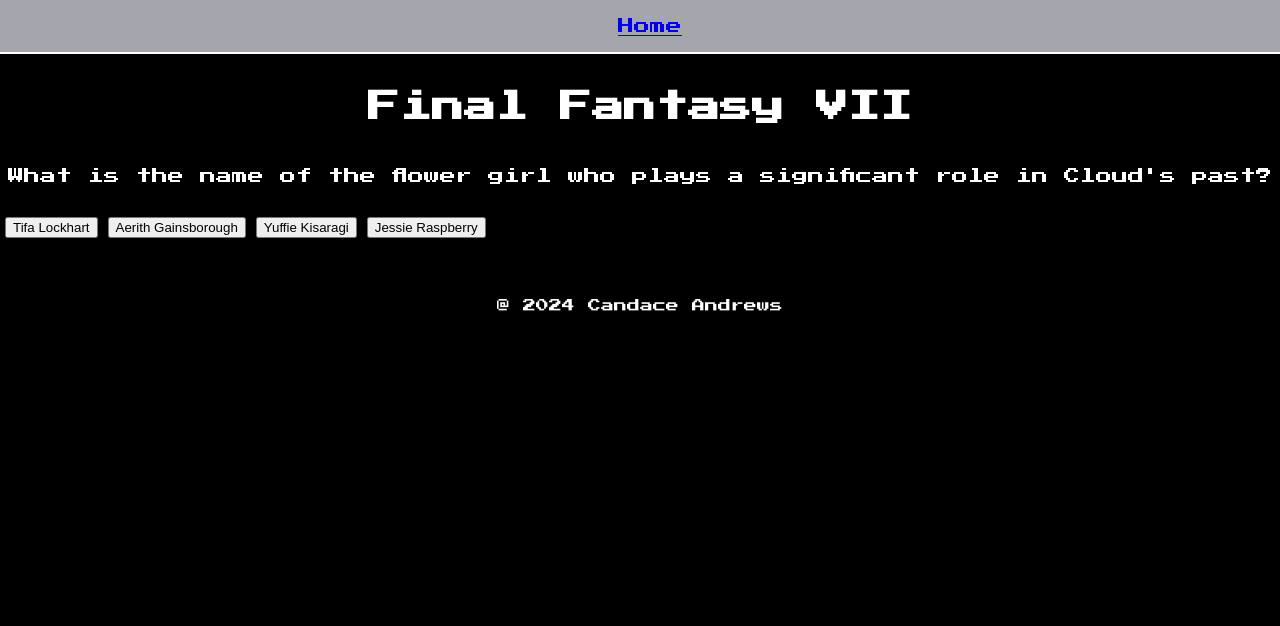
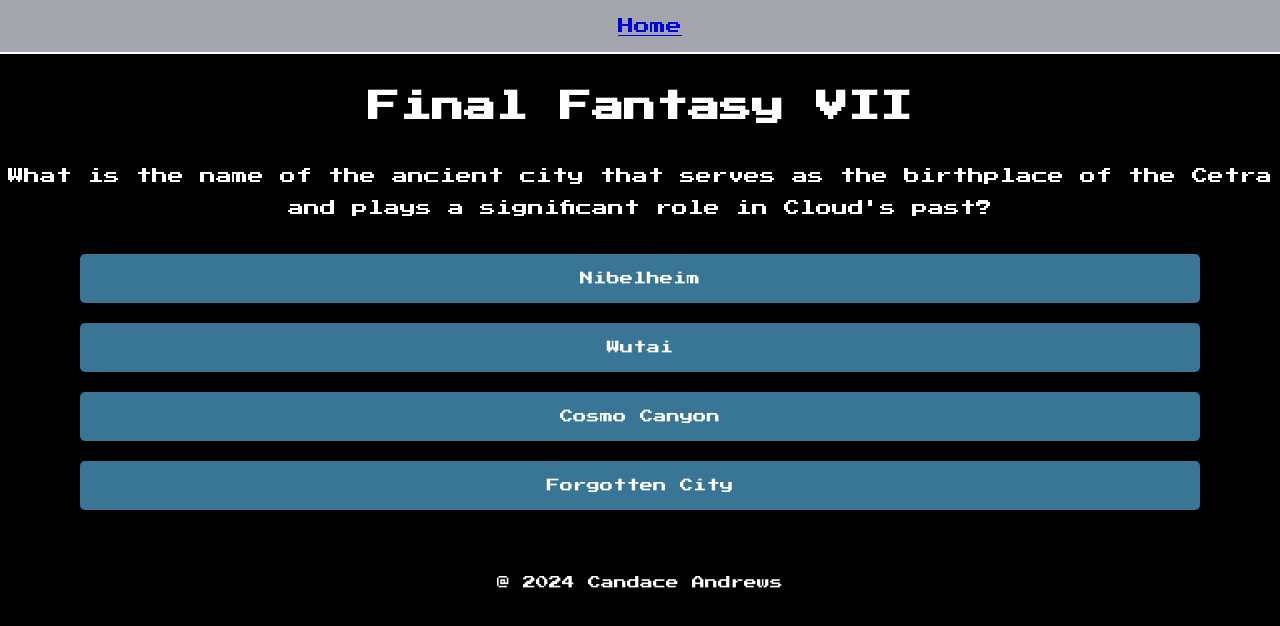
Before and after one commit to CandaceAndrews/Game-Trivia-App, a Vue app in the folder game-trivia-app/: page /#/quiz/1 in a window 1280 px wide. Shown: the top 626 px of the page. Built offline with nearby package versions, Linux system fonts and the light colour scheme.

Commit message:
edited FF7 questions, css styling for quiz button options

```diff
--- a/game-trivia-app/src/data/GameData.js
+++ b/game-trivia-app/src/data/GameData.js
@@ -7,9 +7,9 @@
     questions: [
       // 1
       {
-        question: `What is the name of the flower girl who plays a significant role in Cloud's past?`,
-        options: ['Tifa Lockhart', 'Aerith Gainsborough', 'Yuffie Kisaragi', 'Jessie Raspberry'],
-        correctAnswer: 'Aerith Gainsborough'
+        question: `What is the name of the ancient city that serves as the birthplace of the Cetra and plays a significant role in Cloud's past?`,
+        options: ['Nibelheim', 'Wutai', 'Cosmo Canyon', 'Forgotten City'],
+        correctAnswer: 'Forgotten City'
       },
       // 2
       {
--- a/game-trivia-app/src/views/QuizPage.vue
+++ b/game-trivia-app/src/views/QuizPage.vue
@@ -1,15 +1,20 @@
 <template>
     <div class="game-quiz-page">
+        <!-- Game Title -->
         <h1 class="game-title">{{ game.title }}</h1>
+        <!-- Question -->
         <div v-if="currentQuestion">
             <div class="question">
                 {{ currentQuestion.question }}
             </div>
+            <!-- Options -->
             <div class="options">
                 <button v-for="(option, index) in currentQuestion.options" :key="index" @click="checkAnswer(option)">
                 {{ option }}
                 </button>
             </div>
+            <!-- Next Button -->
+            <button class="next-button" v-if="userAnswers.length > 0" @click="moveToNextQuestion">Next Question</button>
         </div>
         <div v-else>
             <p>
@@ -50,6 +55,7 @@
         },
         moveToNextQuestion() {
             this.currentQuestionIndex++;
+            this.userAnswers = []; // Reset user answers for the next question
         },
     },
 };
@@ -66,10 +72,31 @@
 
 .options {
     display: flex;
-    flex-wrap: wrap;
+    /* flex-wrap: wrap; */
+    flex-direction: column;
+}
+
+.options-row {
+    display: flex;
+    justify-content: space-between;
+    margin-bottom: 10px;
 }
 
 .options button {
-    margin: 5px;
+    font-family: 'Press Start 2P', sans-serif;
+    max-height: 35%;
+    width: auto;
+    margin: 10px 80px 10px 80px;
+    padding: 18px;
+    background-color: #397595;
+    color: white;
+    border: none;
+    border-radius: 5px;
+    cursor: pointer;
+    transition: background-color 0.3s ease;
+}
+
+.options button:hover {
+    background-color: #64aacf;
 }
 </style>
```
